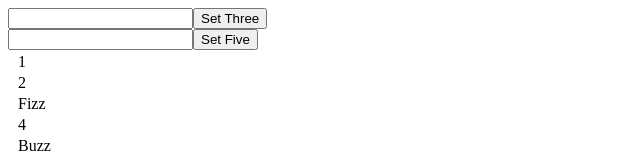
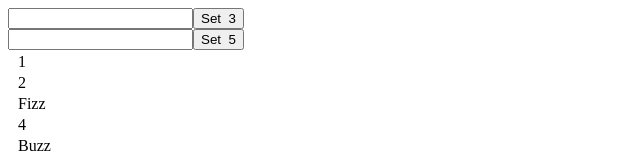
Before and after one commit to eeee386/SprintForms-task, a React (Create React App) app: page / in a window 1280 px wide. Shown: the top 159 px of the page, without its empty margins (0-640 px from the left). Built offline with nearby package versions, Linux system fonts and the light colour scheme.

Commit message:
Created a more general FizzBuzz element

```diff
--- a/src/App.tsx
+++ b/src/App.tsx
@@ -2,9 +2,12 @@ import React from 'react';
 import {FizzBuzz} from "./components/FizzBuzz";
 
 function App() {
-  return (
-  <FizzBuzz />
-  );
+    return (
+        <>
+            <FizzBuzz/>
+            <FizzBuzz length={91} numberWordObject={new Map().set(4, "Foo").set(7, "Bar").set(3, "Baz")}/>
+        </>
+    );
 }
 
 export default App;
--- a/src/components/FizzBuzz.tsx
+++ b/src/components/FizzBuzz.tsx
@@ -1,38 +1,55 @@
-import React, {useState} from 'react';
+import React, {useState, useMemo} from 'react';
 import './FizzBuzz.css'
-const onetoHundred = Array.from(Array(101).keys());
-onetoHundred.shift();
 
-export const FizzBuzz = () => {
-    const [three, setThree] = useState("Fizz");
-    const [five, setFive] = useState("Buzz");
-    const [threeInput, setThreeInput] = useState("");
-    const [fiveInput, setFiveInput] = useState("");
+type FizzBuzzProps = {
+    length?: number;
+    numberWordObject?: Map<number, string>;
+}
 
-    const writeFizzBuzz = (e: number): string => {
-        if(e%3===0 && e%5===0){
-            return three+five;
-        } else if(e%3 === 0){
-            return three;
-        } else if (e%5===0){
-            return five;
-        } else {
-            return e.toString();
-        }
+export const FizzBuzz = ({length = 100, numberWordObject = new Map().set(3, "Fizz").set(5, "Buzz")}: FizzBuzzProps) => {
+    const [numWord, setNumWord] = useState(numberWordObject);
+    const [numWordInput, setNumWordInput] = useState(numberWordObject);
+
+    const onetoLength = useMemo(() =>{
+        const onetoLength = Array.from(Array(length+1).keys());
+        onetoLength.shift();
+        return onetoLength
+    }, [length])
+
+    const updateText = (num: number): void => {
+        setNumWord((state => new Map(numWord.set(num, numWordInput.get(num) ?? ""))));
+    }
+
+    const updateInput = (num: number, value: string): void => {
+        setNumWordInput((state => new Map(numWordInput.set(num, value))));
+    }
+
+    const writeFizzBuzz = (num: number): string => {
+        let str = "";
+        Array.from(numWord.keys()).forEach((elem) => {
+            console.log(elem);
+            if(num % elem === 0){
+                str += numberWordObject.get(elem);
+            }
+        })
+        return str || num.toString();
     }
 
     return (
         <div>
-            <div>
-                <input data-testid={"threeInput"} id={"threeInput"} onChange={(e)=> setThreeInput(e.target.value)} />
-                <button data-testid={"threeButton"} id={"threeButton"} onClick={(e)=> setThree(threeInput)}>Set Three</button>
-            </div>
-            <div>
-                <input data-testid={"fiveInput"} id={"fiveInput"} onChange={(e)=> setFiveInput(e.target.value)} />
-                <button data-testid={"fiveButton"} id={"fiveButton"} onClick={(e)=> setFive(fiveInput)}>Set Five</button>
-            </div>
+            {Array.from(numWord.keys()).map((key) => {
+                return (
+                    <div>
+                        <input data-testid={`${key}Input`} id={`${key}Input`}
+                               onChange={(e) => updateInput(key, e.target.value)}/>
+                        <button data-testid={`${key}Button`} id={`${key}Button`} onClick={() => updateText(key)}>Set
+                            &nbsp;{key}
+                        </button>
+                    </div>
+                )
+            })}
             <div className={"numberWrapper"}>
-                {onetoHundred.map(e => <span data-testid={e.toString()} id={e.toString()}>{writeFizzBuzz(e)}</span>)}
+                {onetoLength.map(e => <span data-testid={e.toString()} id={e.toString()}>{writeFizzBuzz(e)}</span>)}
             </div>
         </div>);
 }
```
Also changed, not shown: 1 other file (tests, documents, lock files or other folders).
